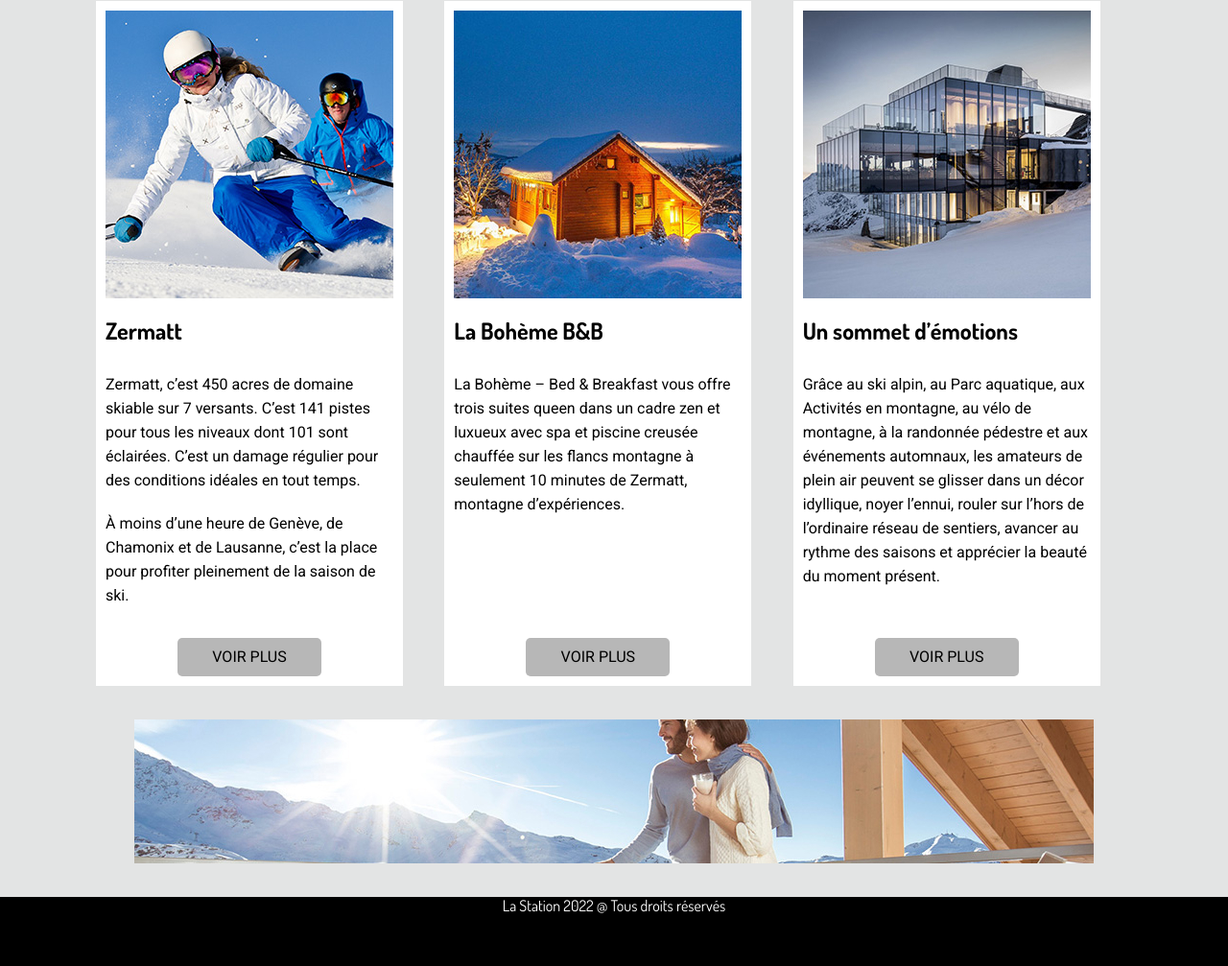
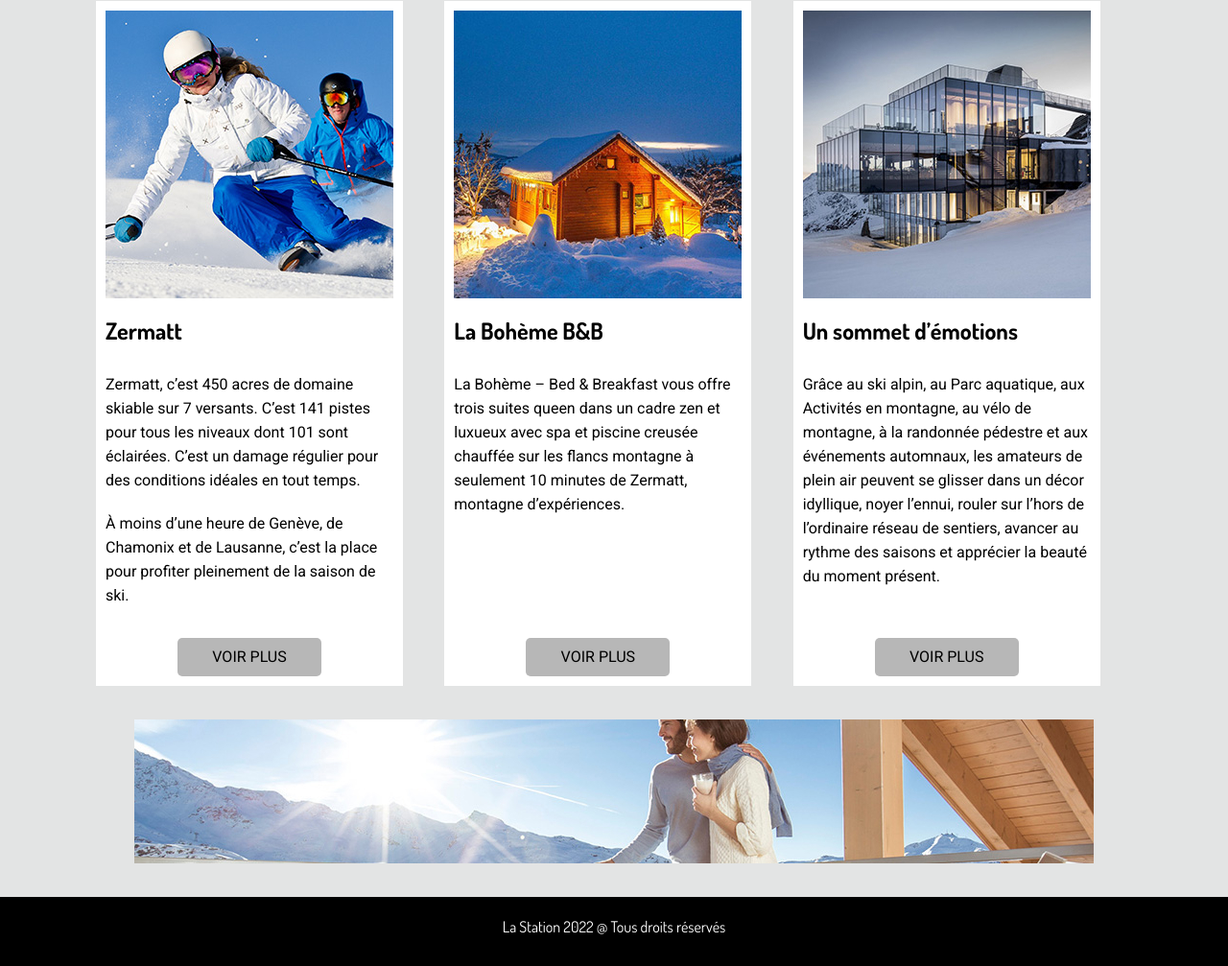
Before and after one commit to alexiatngy/semaine03, a plain HTML site: page index.html in a window 1280 px wide. Shown: the part 606-1613 px from the top of the page at 96% size. Drawn offline with Linux system fonts and the light colour scheme.

Commit message:
CSS footer complet

```diff
--- a/css/styles.css
+++ b/css/styles.css
@@ -188,9 +188,9 @@
 }
 
 footer p{
-    color: white;
-    text-align: center;
-    justify-self: center;
-
-
+        color: white;
+       display: flex;
+        align-items: center;
+        justify-content: center;
+       padding: 22px
 }
```
